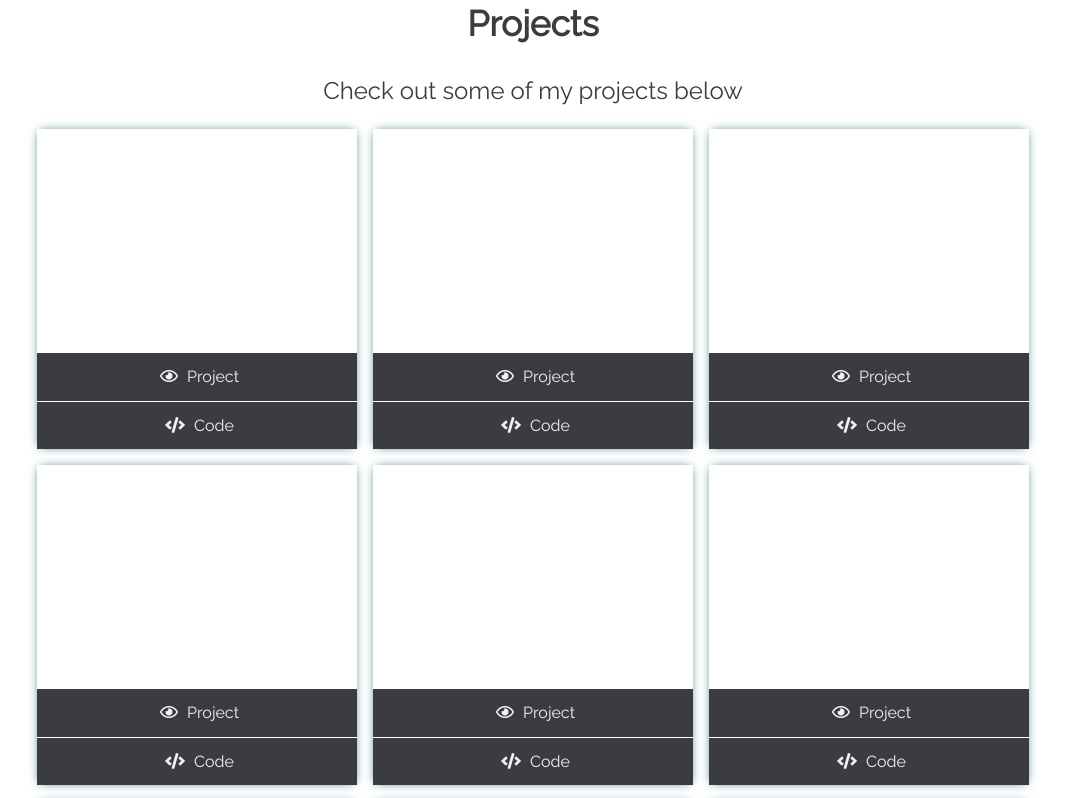
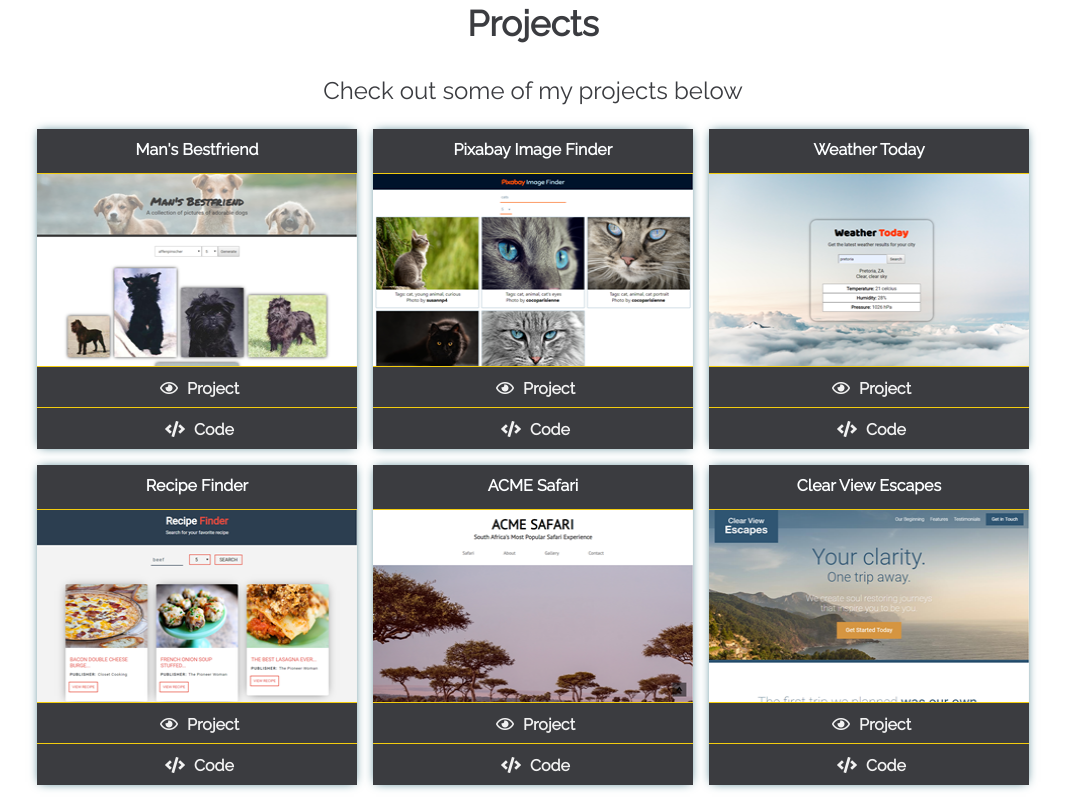
Before and after one commit to BrianSekwakwa/personal-portfolio, a website: page dist/index.html in a window 1280 px wide. Shown: the part 1294-2092 px from the top of the page, without its empty margins (107-1172 px from the left). Drawn offline with nearby package versions, Linux system fonts and the light colour scheme.

Commit message:
added links and project images in the project section

```diff
--- a/scss/_projects.scss
+++ b/scss/_projects.scss
@@ -29,18 +29,36 @@
       margin: 0.5rem;
       box-shadow: 0px 0px 10px -3px $color1;
 
+      & span {
+        height: 14%;
+        display: block;
+        text-align: center;
+        padding-top: 0.7rem;
+        font-weight: bold;
+        color: $color5;
+        background-color: $color3;
+        border-bottom: 1px solid $color6;
+      }
+
       &__img {
         width: 100%;
-        height: 70%;
+        height: 60%;
+
+        & img {
+          width: 100%;
+          height: 100%;
+        }
       }
+
       & a {
         display: block;
         text-align: center;
-        padding-top: 10px;
-        height: 15%;
+        padding-top: 0.5rem;
+        height: 13%;
         text-decoration: none;
         background: $color3;
         color: $color4;
+        font-weight: bold;
         transition: all 0.3s ease-in-out;
 
         &:hover {
@@ -53,7 +71,11 @@
         }
 
         &:nth-child(3) {
-          border-top: 1px solid $color5;
+          border-top: 1px solid $color6;
+        }
+
+        &:nth-child(4) {
+          border-top: 1px solid $color6;
         }
       }
     }
```
Also changed, not shown: dist/css/main.css, dist/img/projects/clearview.png (added), dist/img/projects/mans.png (added), dist/img/projects/pixabay.png (added), dist/img/projects/recipe.png (added), dist/img/projects/safari.png (added), dist/img/projects/weather.png (added), dist/index.html.
